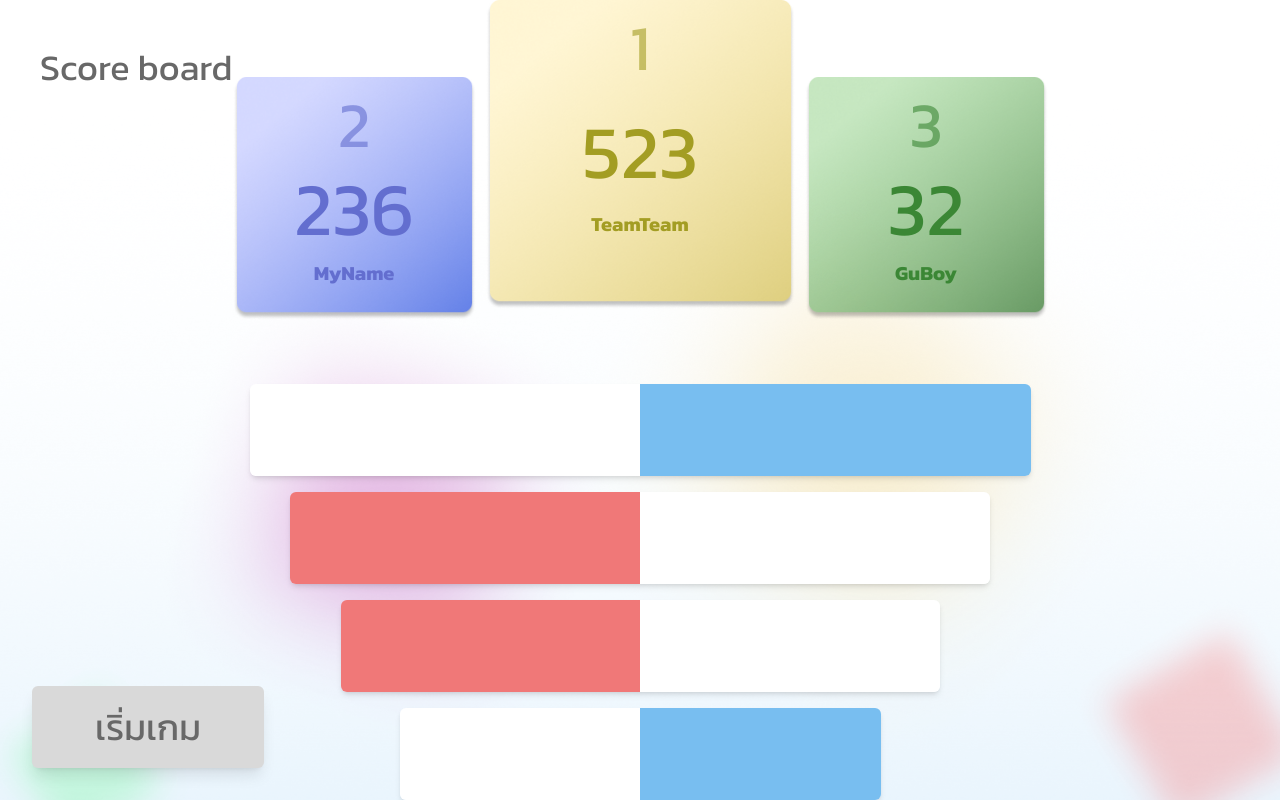
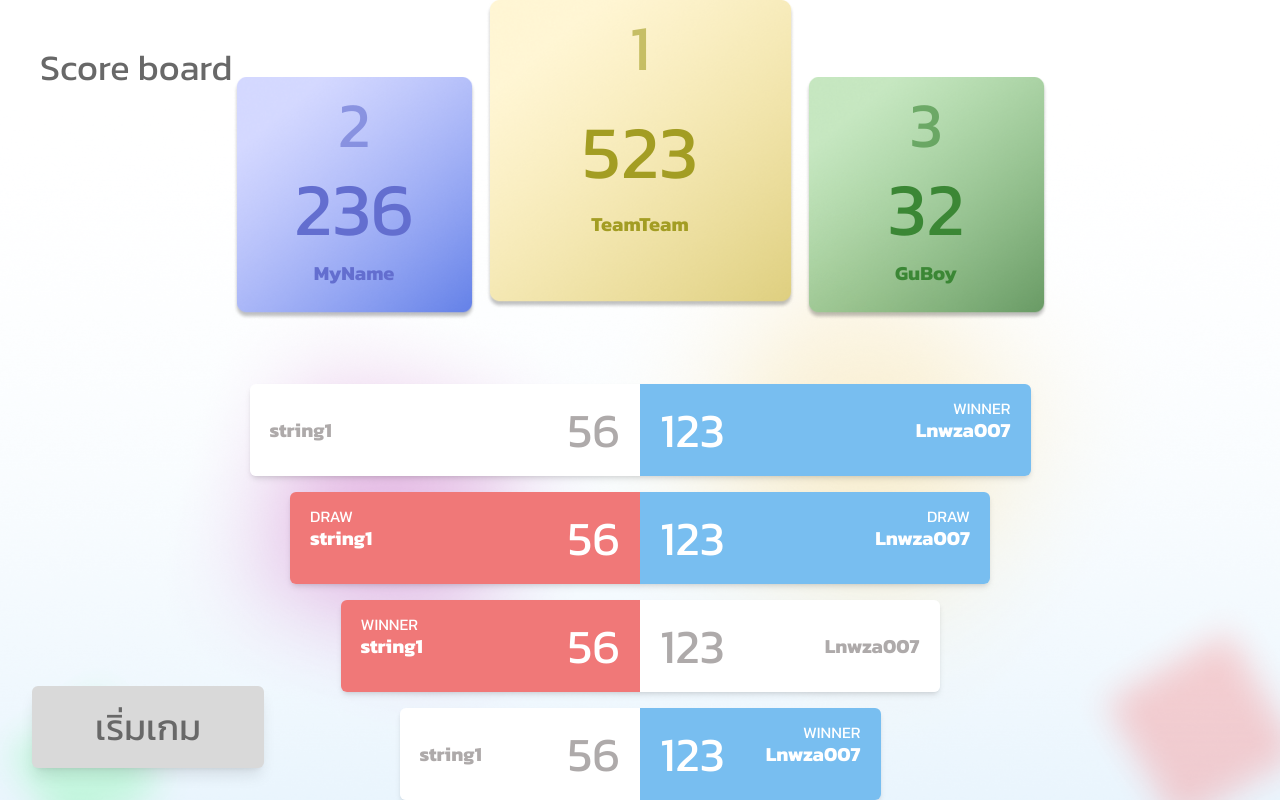
Before and after one commit to I-AM-TEAM/martial-box, a Next.js app in the folder web/: page / in a window 1280 px wide. Built offline with nearby package versions, Linux system fonts and the light colour scheme.

Commit message:
feat: implement mock ui for score item

```diff
--- a/web/components/ScoreBoardItemList.tsx
+++ b/web/components/ScoreBoardItemList.tsx
@@ -3,25 +3,72 @@
 enum WINNER {
   RED,
   BLUE,
+  DRAW,
 }
+
+type Players = {
+  red: {
+    name: string;
+    score: number;
+  };
+  blue: {
+    name: string;
+    score: number;
+  };
+};
 
 type ScoreItemType = {
   winner: WINNER;
+  players: Players;
 };
 
-function ScoreItem({ winner = WINNER.RED }: ScoreItemType) {
+function ScoreItem({
+  winner = WINNER.RED,
+  players = {
+    red: {
+      name: 'string1',
+      score: 123,
+    },
+    blue: {
+      name: 'string2',
+      score: 123,
+    },
+  },
+}: ScoreItemType) {
   return (
     <div id="score-item" className={`flex h-[92px] rounded-md shadow-md`}>
       <div
-        className={`w-[50%] h-full rounded-l-md ${
-          winner === WINNER.RED ? 'bg-theme-red' : 'bg-white'
+        className={`relative w-[50%] h-full rounded-l-md flex justify-between items-center px-5 ${
+          winner === WINNER.RED || winner === WINNER.DRAW
+            ? 'bg-theme-red text-white'
+            : 'bg-white text-[#AEAAAA]'
         }`}
-      ></div>
+      >
+        {winner === WINNER.RED && (
+          <p className="absolute top-3 left-5">WINNER</p>
+        )}
+        {winner === WINNER.DRAW && (
+          <p className="absolute top-3 left-5">DRAW</p>
+        )}
+        <p className="text-u-name">{players.red.name}</p>
+        <p className="text-win-score">{players.red.score}</p>
+      </div>
       <div
-        className={`w-[50%] h-full rounded-r-md ${
-          winner === WINNER.BLUE ? 'bg-theme-blue' : 'bg-white'
+        className={`relative w-[50%] h-full rounded-r-md flex justify-between items-center px-5 ${
+          winner === WINNER.BLUE || winner === WINNER.DRAW
+            ? 'bg-theme-blue text-white'
+            : 'bg-white text-[#AEAAAA]'
         }`}
-      ></div>
+      >
+        {winner === WINNER.BLUE && (
+          <p className="absolute top-3 right-5">WINNER</p>
+        )}
+        {winner === WINNER.DRAW && (
+          <p className="absolute top-3 right-5">DRAW</p>
+        )}
+        <p className="text-win-score">{players.blue.score}</p>
+        <p className="text-u-name">{players.blue.name}</p>
+      </div>
     </div>
   );
 }
@@ -30,10 +77,34 @@ export function ScoreBoardItemList() {
   return (
     <>
       <div className="flex scoreboard-items-group h-auto flex-col items-center gap-4">
-        <ScoreItem winner={WINNER.BLUE} />
-        <ScoreItem winner={WINNER.RED} />
-        <ScoreItem winner={WINNER.RED} />
-        <ScoreItem winner={WINNER.BLUE} />
+        <ScoreItem
+          winner={WINNER.BLUE}
+          players={{
+            red: { name: 'string1', score: 56 },
+            blue: { name: 'Lnwza007', score: 123 },
+          }}
+        />
+        <ScoreItem
+          winner={WINNER.DRAW}
+          players={{
+            red: { name: 'string1', score: 56 },
+            blue: { name: 'Lnwza007', score: 123 },
+          }}
+        />
+        <ScoreItem
+          winner={WINNER.RED}
+          players={{
+            red: { name: 'string1', score: 56 },
+            blue: { name: 'Lnwza007', score: 123 },
+          }}
+        />
+        <ScoreItem
+          winner={WINNER.BLUE}
+          players={{
+            red: { name: 'string1', score: 56 },
+            blue: { name: 'Lnwza007', score: 123 },
+          }}
+        />
       </div>
     </>
   );
```
